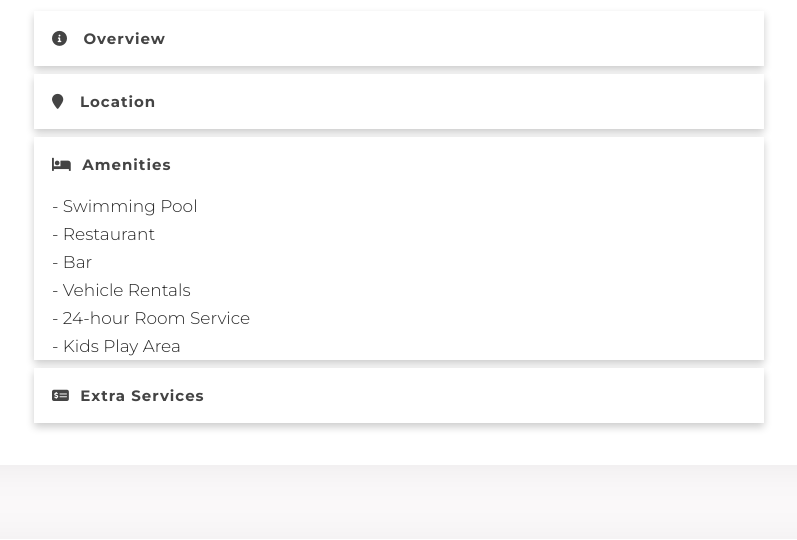
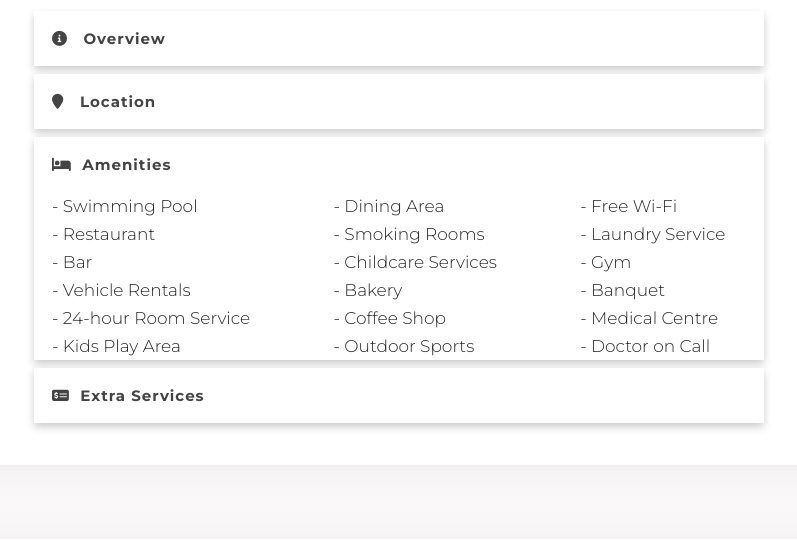
Before and after one commit to Gautam27021909/Hotel-Booking-system, a Django app: page /roomdetails/ in a window 1280 px wide, after a click on "Amenities". Shown: the part 927-1467 px from the top of the page, without its empty margins (241-1038 px from the left). Run offline with Django 5.2, Linux system fonts and the light colour scheme; some libraries are stand-ins or nearby versions; some web fonts are replaced.

Commit message:
update code

```diff
--- a/hotel/management/static/js/custom.js
+++ b/hotel/management/static/js/custom.js
@@ -172,3 +172,38 @@ for (i = 0; i < acc.length; i++) {
     }
   });
 }
+
+
+
+
+/**
+ * ---------------------------------------------
+ * Javscript is just for make elements clickable
+ * Effects are on the css only
+ * ---------------------------------------------
+ * @since 2015/06/10
+ * @author Reiha Hosseini ( @mrReiha )
+ */
+;!( function( w, d ) {
+
+    'use strict';
+
+      var titles = d.querySelectorAll( '.title' ),
+
+          i = 0,
+          len = titles.length;
+
+      for ( ; i < len; i++ )
+          titles[ i ].onclick = function( e ) {
+
+              for ( var j = 0; j < len; j++ )
+                  if ( this != titles[ j ] )
+                      titles[ j ].parentNode.className = titles[ j ].parentNode.className.replace( / open/i, '' );
+
+              var cn = this.parentNode.className;
+
+              this.parentNode.className = ~cn.search( /open/i ) ? cn.replace( / open/i, '' ) : cn + ' open';
+
+          };
+
+  })( this, document );
--- a/hotel/management/templates/room_details.html
+++ b/hotel/management/templates/room_details.html
@@ -157,13 +157,33 @@
 
                                     <div class="accordion-wrapper">
                                         <button class="accordion"><i class="fa fa-bed" aria-hidden="true"></i><b>  &nbsp;Amenities</b></button>
-                                        <div class="panel">
+                                        <div class="panel" >
+                                          <div style="display: flex;">
+                                             <div >
                                                 <p>- Swimming Pool</p>
                                                 <p>- Restaurant</p>
                                                 <p>- Bar</p>
                                                 <p>- Vehicle Rentals</p>
                                                 <p>- 24-hour Room Service</p>
                                                 <p>- Kids Play Area</p>
+                                             </div>
+                                             <div style=" margin-left:12%" >
+                                                <p>- Dining Area</p>
+                                                <p>- Smoking Rooms</p>
+                                                <p>- Childcare Services</p>
+                                                <p>- Bakery</p>
+                                                <p>- Coffee Shop</p>
+                                                <p>- Outdoor Sports</p>
+                                             </div>
+                                             <div style="margin-left:12%">
+                                                <p>- Free Wi-Fi</p>
+                                                <p>- Laundry Service</p>
+                                                <p>- Gym</p>
+                                                <p>- Banquet</p>
+                                                <p>- Medical Centre</p>
+                                                <p>- Doctor on Call</p>
+                                             </div>
+                                          </div>
                                         </div>
                                     </div>
 
@@ -174,6 +194,7 @@
                                         </div>
                                     </div>
                                 </div>
+
                               </div>
                            </div>
                         </div>
```
Also changed, not shown: hotel/management/static/style.css (line endings or trailing spaces), 1 other file. Lines whose indentation alone changed are shown as unchanged.
